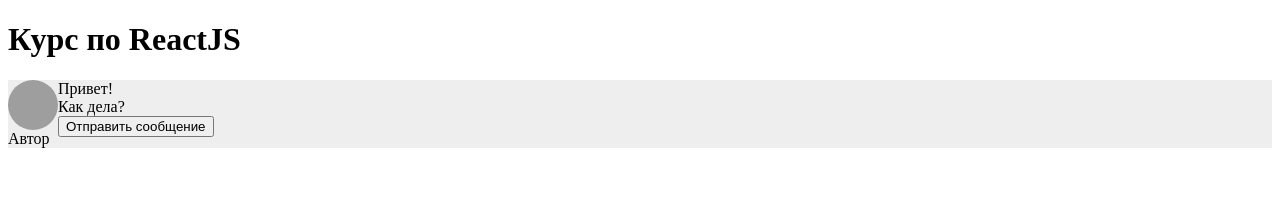
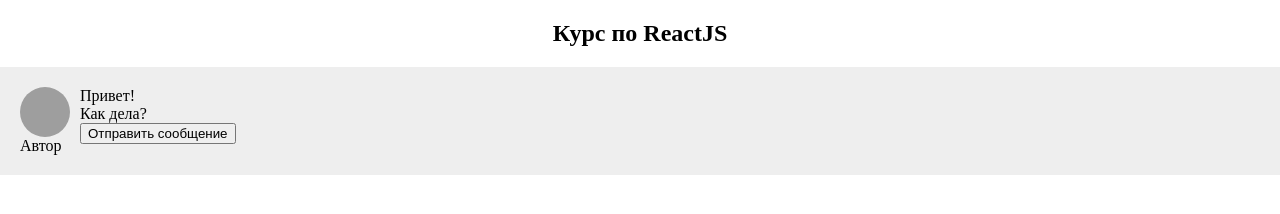
Before and after one commit to Alexander-Shiryaev/Geekbrains-ReactJS, a React app: page / in a window 1280 px wide. Built offline with nearby package versions, Linux system fonts and the light colour scheme; grey boxes are pictures that could not be loaded.

Commit message:
hw lesson2

```diff
--- /dev/null
+++ b/index.css
@@ -0,0 +1,8 @@
+body {
+    margin: 0;
+    padding: 0;
+}
+
+h2 {
+    text-align: center;
+}
--- a/index.html
+++ b/index.html
@@ -4,9 +4,10 @@
     <meta charset="UTF-8">
     <meta name="viewport" content="width=device-width, initial-scale=1.0">
     <title>React</title>
+    <link rel="stylesheet" href="./index.css">
 </head>
 <body>
-    <h1>Курс по ReactJS</h1>
+    <h2>Курс по ReactJS</h2>
     <div id="root"></div>
     <script src="../static/build/bundle.js"></script>
 </body>
--- a/package.json
+++ b/package.json
@@ -31,6 +31,7 @@
     "mini-css-extract-plugin": "^1.3.4",
     "node-sass": "^5.0.0",
     "sass-loader": "^10.1.1",
+    "style-loader": "^2.0.0",
     "prop-types": "^15.7.2",
     "react": "^17.0.1",
     "react-dom": "^17.0.1",
--- a/static_src/components/MessageField.css
+++ b/static_src/components/MessageField.css
@@ -1,6 +1,11 @@
 .message {
     display: flex;
     background-color: #eee;
+    padding: 20px;
+}
+
+.author-wrp {
+    margin-right: 10px;
 }
 
 .message__img {
--- a/static_src/components/MessageField.jsx
+++ b/static_src/components/MessageField.jsx
@@ -19,7 +19,7 @@
 
 
         return <div className='message'>
-            <div>
+            <div className='author-wrp'>
                 <img className='message__img' src='https://yt3.ggpht.com/a/AATXAJydJwHfUeMRt7VxuHM1KZC6SC_ZSiq1F2YXbEI7=s900-c-k-c0xffffffff-no-rj-mo' alt='img' height='50px'/>
                 {this.state.author}
             </div>
--- a/webpack.config.js
+++ b/webpack.config.js
@@ -25,7 +25,7 @@
         },
         {
             test: /.(css|scss)$/,
-            use: ["css-loader", "sass-loader"],
+            use: ["style-loader", "css-loader", "sass-loader"],
         },
     ],
     },
```
Also changed, not shown: 2 other files.
